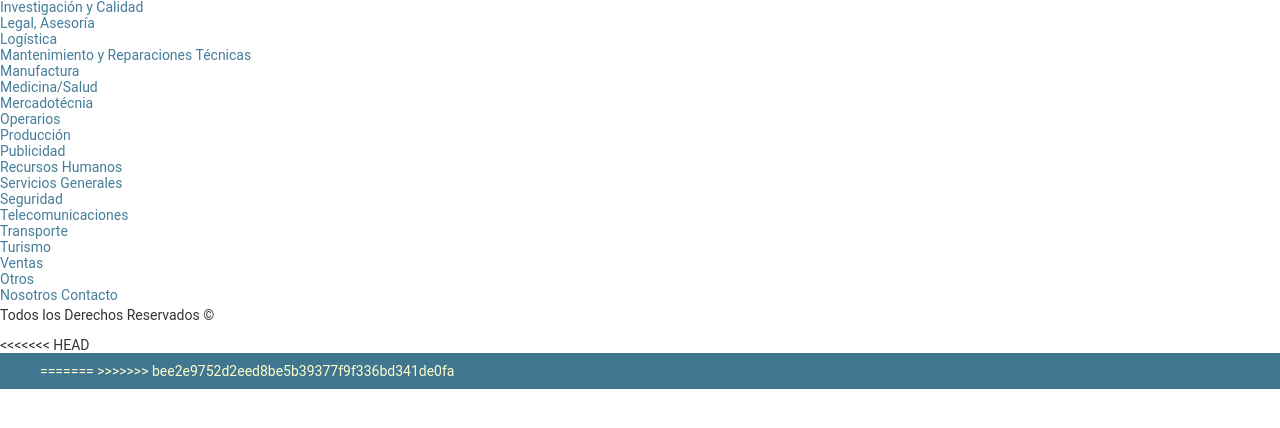
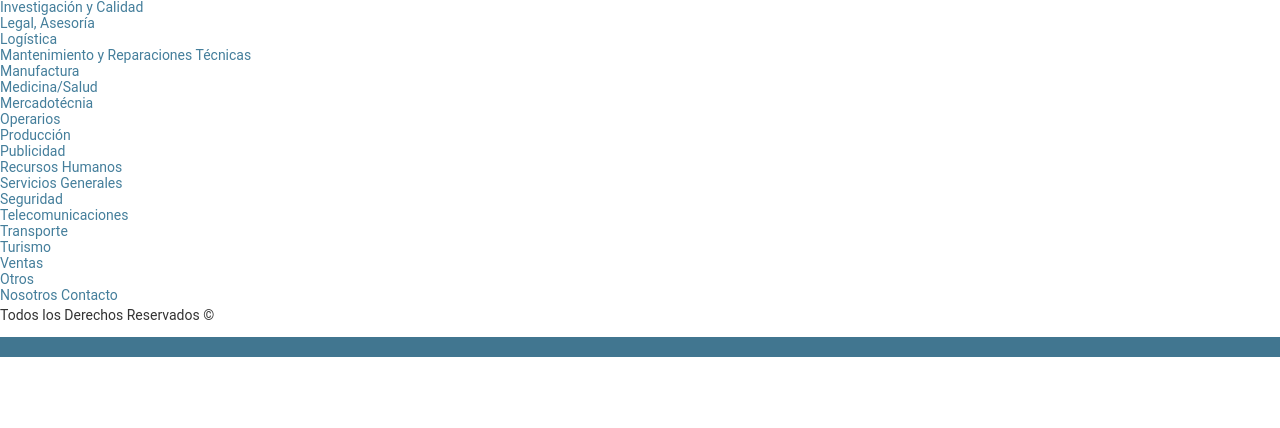
Before and after one commit to MetodologiaSafeStart/SafeStart, a Django app: page /categorias in a window 1280 px wide. Shown: the part 302-730 px from the top of the page. Run offline with Django 3.2, Linux system fonts and the light colour scheme; parts of the project's set-up code (start-up, migrations or seed data) failed here and were passed over.

Commit message:
actualizacion

```diff
--- a/Proyecto SafeStart/SafeStartWeb/templates/home/base.html
+++ b/Proyecto SafeStart/SafeStartWeb/templates/home/base.html
@@ -43,13 +43,13 @@
 				<a target="_blank" href="{% url 'home_app:nosotros' %}">Nosotros</a>
 				<a href="{% url 'home_app:contacto' %}">Contacto</a>
 				<p>Todos los Derechos Reservados &copy;</p>
-<<<<<<< HEAD
+
 				<div id="header">
 		{% block header %}
 
 		{% endblock %}
-=======
->>>>>>> bee2e9752d2eed8be5b39377f9f336bd341de0fa
+
+
 			</nav>
 		</footer>
 	</body>
```
Also changed, not shown: Proyecto SafeStart/SafeStartWeb/db.sqlite3.
